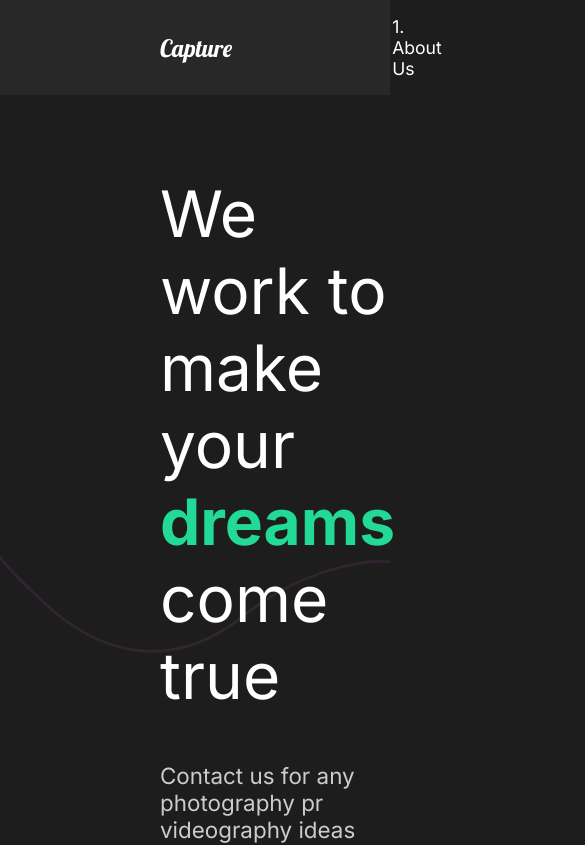
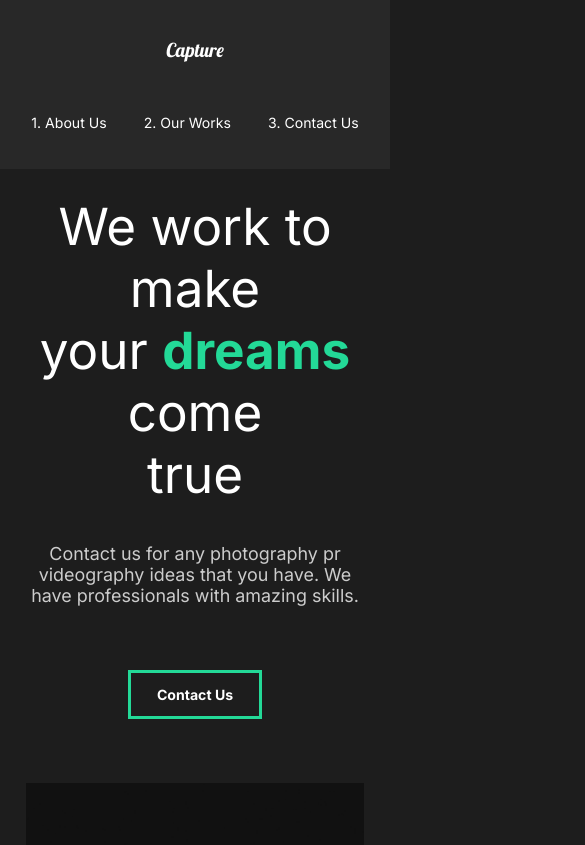
Before and after one commit to masoudgolchin/react-capture-portofolio-website, a React (Create React App) app: page / in a window 390 px wide. Shown: the top 845 px of the page, 585 px wide, since content can reach past the window. Built offline with nearby package versions, Linux system fonts and the light colour scheme.

Commit message:
add: responsive layout for mobile devices

```diff
--- a/src/components/GlobalStyle.js
+++ b/src/components/GlobalStyle.js
@@ -11,6 +11,12 @@
         background: #1d1d1d;
         font-family: 'Inter', sans-serif;
         overflow-x: hidden;
+    }
+
+    html {
+        @media (max-width: 1700px) {
+            font-size: 80%;
+        }
     }
 
     button {
--- a/src/components/Nav.js
+++ b/src/components/Nav.js
@@ -55,6 +55,23 @@
     font-family: "Lobster", cursive;
     font-weight: lighter;
   }
+
+  @media (max-width: 1300px) {
+    flex-direction: column;
+    padding: 2rem 1rem;
+    #logo {
+      display: inline-block;
+      margin: 1rem;
+    }
+    ul {
+      padding: 3rem 0 1rem;
+      justify-content: space-around;
+      width: 100%;
+      li {
+        padding: 0;
+      }
+    }
+  }
 `;
 
 export default Nav;
--- a/src/components/ServicesSection.js
+++ b/src/components/ServicesSection.js
@@ -77,6 +77,9 @@
 const Cards = styled.div`
   display: flex;
   flex-wrap: wrap;
+  @media (max-width: 1300px) {
+    justify-content: center;
+  }
 `;
 
 const Card = styled.div`
--- a/src/components/useScroll.js
+++ b/src/components/useScroll.js
@@ -3,7 +3,7 @@
 
 export const useScroll = () => {
   const controls = useAnimation();
-  const [element, view] = useInView({ threshold: 0.5 });
+  const [element, view] = useInView({ threshold: 0.3 });
   if (view) {
     controls.start("show");
   } else {
--- a/src/pages/ContactUs.js
+++ b/src/pages/ContactUs.js
@@ -45,11 +45,20 @@
   padding: 5rem 10rem;
   color: #353535;
   min-height: 90vh;
+  @media (max-width: 1500px) {
+    padding: 2rem;
+    h2 {
+      font-size: 2rem;
+    }
+  }
 `;
 
 const Title = styled.div`
   margin-bottom: 4rem;
-  color: toBePartiallyChecked;
+  color: black;
+  @media (max-width: 1500px) {
+    margin-top: 5rem;
+  }
 `;
 
 const Hide = styled.div`
--- a/src/pages/MovieDetails.js
+++ b/src/pages/MovieDetails.js
@@ -79,6 +79,10 @@
   margin: 5rem 10rem;
   align-items: center;
   justify-content: space-around;
+  @media (max-width: 1500px) {
+    display: block;
+    margin: 2rem;
+  }
 `;
 
 const AwardStyle = styled.div`
--- a/src/pages/OurWorks.js
+++ b/src/pages/OurWorks.js
@@ -76,9 +76,16 @@
   min-height: 100vh;
   overflow: hidden;
   padding: 5rem 10rem;
-
   h2 {
     padding: 1rem 0;
+  }
+
+  @media (max-width: 1300px) {
+    padding: 2rem;
+
+    h2 {
+      font-size: 3rem;
+    }
   }
 `;
 
@@ -88,6 +95,9 @@
     height: 0.5rem;
     background: #23d997;
     margin-bottom: 3rem;
+    @media (max-width: 1300px) {
+      height: 0.25rem;
+    }
   }
 
   img {
--- a/src/style.js
+++ b/src/style.js
@@ -8,6 +8,11 @@
   justify-content: space-between;
   padding: 5rem 10rem;
   color: white;
+  @media (max-width: 1300px) {
+    display: block;
+    padding: 2rem 2rem;
+    text-align: center;
+  }
 `;
 
 export const Description = styled.div`
@@ -16,6 +21,14 @@
   z-index: 2;
   h2 {
     font-weight: lighter;
+  }
+
+  @media (max-width: 1300px) {
+    padding: 0;
+
+    button {
+      margin: 2rem 0 5rem 0;
+    }
   }
 `;
 
```
